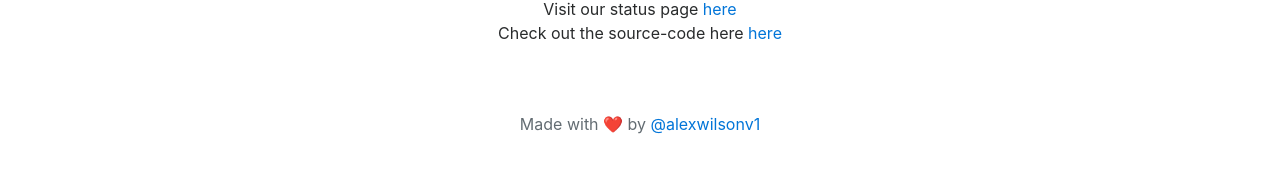
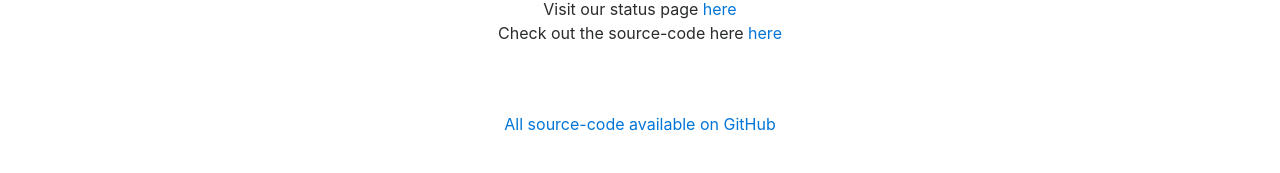
Before and after one commit to imagecdn/docs, a Jekyll site: the page built from index.html, in a window 1280 px wide. Shown: the part 414-587 px from the top of the page. Built offline with Jekyll 4.4.1, drawn with Linux system fonts in a browser that asks for light colours.

Commit message:
All source-code available on GitHub

```diff
--- a/_layouts/main.html
+++ b/_layouts/main.html
@@ -48,7 +48,7 @@
         {{ content }}
     </div>
     <footer class="footer">
-            <span class="text-muted">Made with ❤️ by <a href="https://twitter.com/alexwilsonv1">@alexwilsonv1</a></span>
+            <span class="text-muted"><a href="https://github.com/imagecdn">All source-code available on GitHub</a></span>
     </footer>
   </body>
 </html>
```
